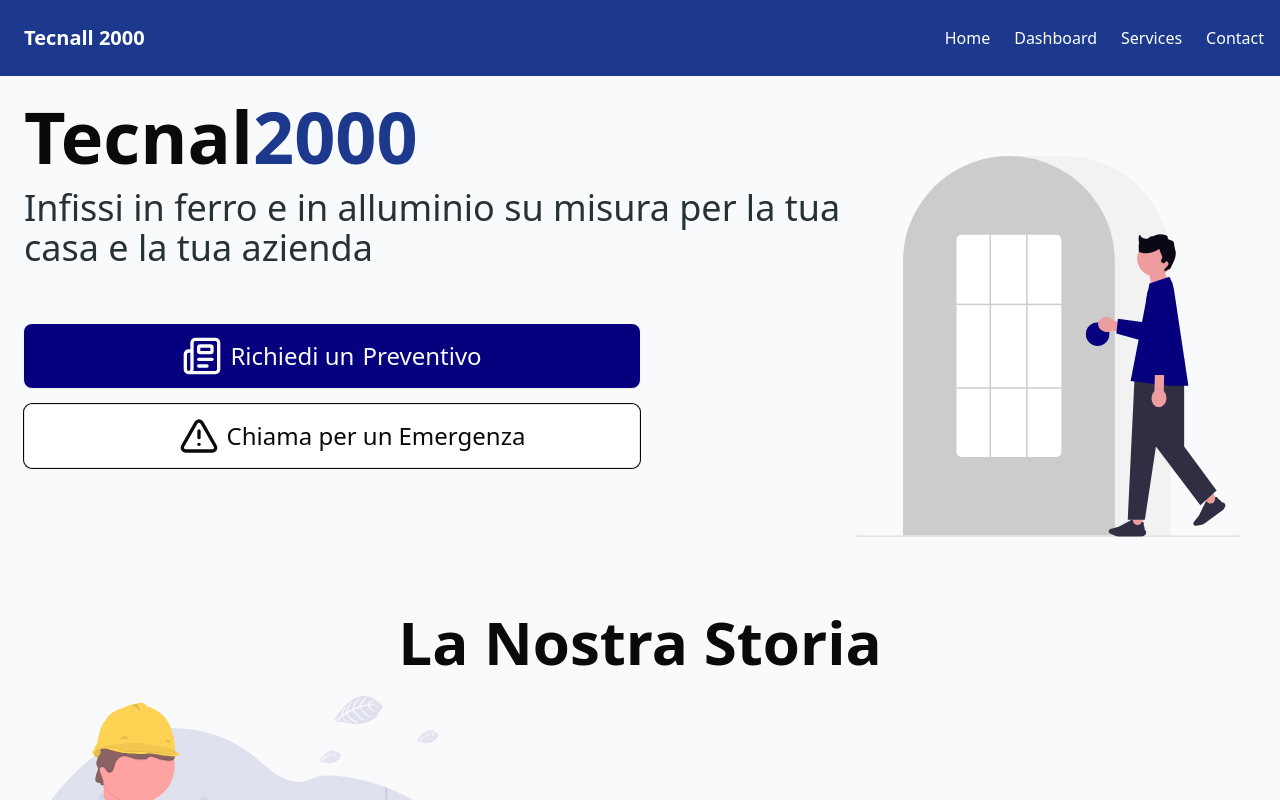
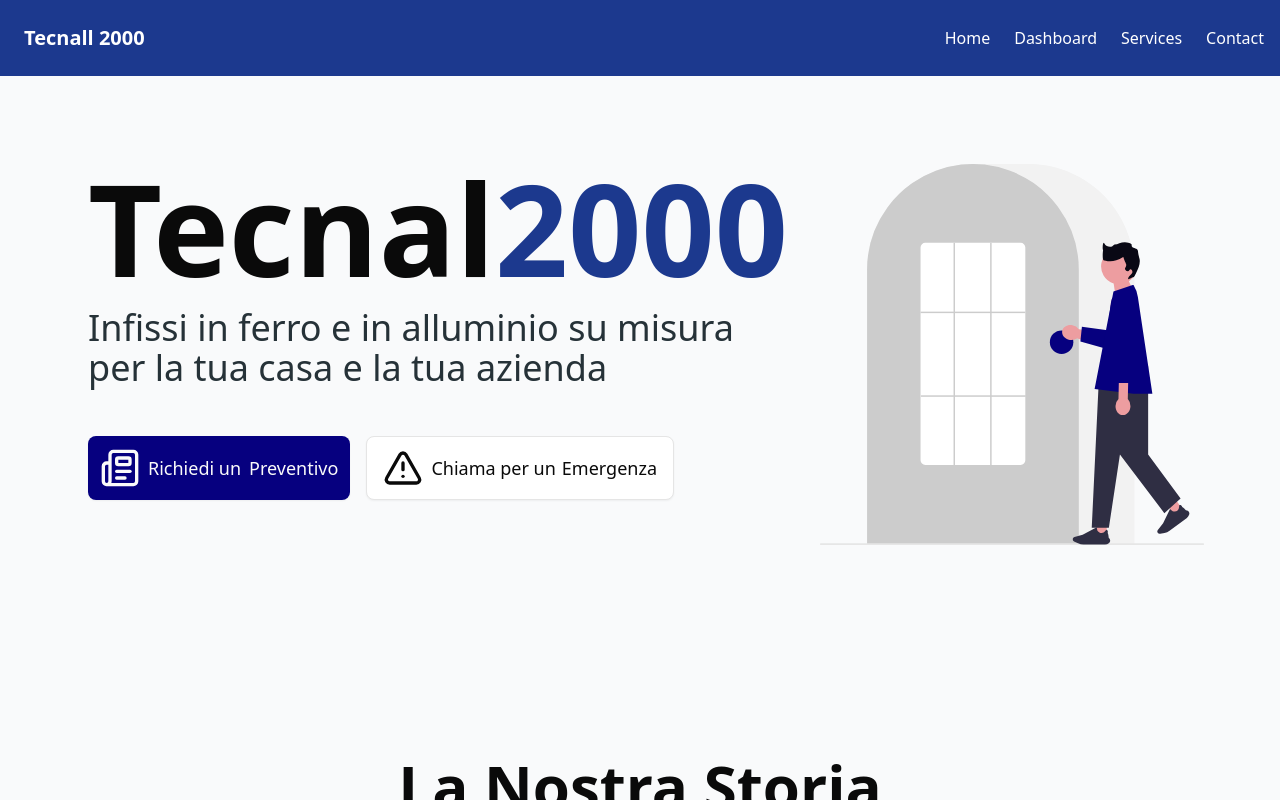
Before and after one commit to nicola-dg/nicola-dg.github.io, a React (Vite) app: page / in a window 1280 px wide. Shown: the top 800 px of the page. Built offline with nearby package versions, Linux system fonts and the light colour scheme.

Commit message:
hero page modificata

```diff
--- a/src/components/Main.tsx
+++ b/src/components/Main.tsx
@@ -9,7 +9,7 @@ import WorkWithUsSection from "./sections/WorkWithUsSection";
 
 const Main = () => {
     return (
-        <div className="flex flex-col">
+        <div className="flex flex-col p-4 md:p-8 lg:p-16">
             <HeroSection></HeroSection>
             <HistorySection></HistorySection>
             <WorksSection></WorksSection>
--- a/src/components/sections/HeroSection.tsx
+++ b/src/components/sections/HeroSection.tsx
@@ -3,63 +3,84 @@ import { Button } from "../ui/button";
 
 const HeroSection = () => {
     return (
-        <section className="pb-36 relative">
-            <div className="flex flex-col md:flex-row">
-
-                {/* Testo */}
-                <div className="flex-1">
-                    <div>
-                        <h1 className="text-6xl lg:text-7xl font-bold mb-4">
-                            Tecnal<span className="text-blue-900">2000</span>
-                        </h1>
-                        <h2 className="text-3xl lg:text-4xl text-secondary mb-6 lg:w-2/3">
-                            Infissi in ferro e in alluminio su misura
-                            per la tua casa e la tua azienda
-                        </h2>
+        <section className="pb-48">
+            <div className="flex flex-row gap-8">
+                <div className="flex flex-col">
+                    <div className="pb-4">
+                        <Title />
+                        <Subtitle />
                     </div>
 
-                    <div className="flex flex-col gap-4 w-1/2 lg:pt-8">
-
-                        <Button className="lg:text-2xl lg:h-16">
-                            <Newspaper className="md:!w-6 md:!h-6 lg:!w-10 lg:!h-10" />
-                            <span className="hidden lg:block">Richiedi un</span>
-                            <span>Preventivo</span>
-                        </Button>
-
-                        <Button variant="outline" className="lg:text-2xl lg:h-16 ring">
-                            <div className="lg:pl-10 flex items-center gap-2">
-                                <TriangleAlert className="md:!w-6 md:!h-6 lg:!w-10 lg:!h-10" />
-                                <div className="flex gap-1.5">
-                                    <span className="hidden lg:block">Chiama per un</span>
-                                    <span>Emergenza</span>
-                                </div>
-                            </div>
-                        </Button>
-                    </div>
-
-
-                </div>
-
-                {/* Immagine / Placeholder */}
-                <div className="absolute right-0 top-1/2 sm:-translate-x-1/3 md:-translate-x-1/4 lg:-translate-x-0 -translate-y-1/4 lg:-translate-y-1/2">
-                    <div className="h-32 w-32 md:h-64 md:w-64 lg:h-100 lg:w-100">
-
-                        <img
-                            src="/images/undraw_login_weas.svg"
-                            alt="Immagine con infisso"
-                            className="w-full max-w-sm"
-                        />
-
+                    <div className="w-1/2">
+                        <Buttons />
                     </div>
                 </div>
 
-
+                <div className="translate-y-1/2 -translate-x-1/2  md:-translate-y-0  md:-translate-x-0 md:static  md:flex md:justify-center">
+                    <div className="h-40 w-40 md:h-80 md:w-[300px] lg:h-100 lg:w-100">
+                        <MyImage></MyImage>
+                    </div>
+                </div>
             </div>
         </section>
     );
 };
 
 
+const Buttons = () => {
+    return (
+        <div className="flex flex-col md:flex-row gap-4 lg:pt-8">
+            <Button className="md:h-12 lg:text-lg lg:h-16">
+                <Newspaper className="md:!w-6 md:!h-6 lg:!w-10 lg:!h-10" />
+                <span className="hidden md:block">Richiedi un</span>
+                <span>Preventivo</span>
+            </Button>
+
+            <Button variant="outline" className="md:h-12 lg:text-lg lg:h-16">
+                <div className="flex items-center gap-2">
+                    <TriangleAlert className="md:!w-6 md:!h-6 lg:!w-10 lg:!h-10" />
+                    <div className="flex gap-1.5">
+                        <span className="hidden md:block">Chiama per un</span>
+                        <span>Emergenza</span>
+                    </div>
+                </div>
+            </Button>
+        </div>
+    )
+}
+
+const MyImage = () => {
+    return (
+        <img
+            src="/images/undraw_login_weas.svg"
+            alt="Immagine con infisso"
+            className="w-full max-w-sm"
+        />
+    )
+}
+
+
+const Subtitle = () => {
+    return (
+        <h2 className="text-3xl lg:text-4xl text-secondary">
+            Infissi in ferro e in alluminio su misura
+            per la tua casa e la tua azienda
+        </h2>
+
+    )
+
+}
+
+const Title = () => {
+    return (
+        <h1 className="text-6xl lg:text-9xl font-bold mb-4">
+            Tecnal<span className="text-blue-900">2000</span>
+        </h1>
+
+    )
+
+}
+
 
 
 
```
